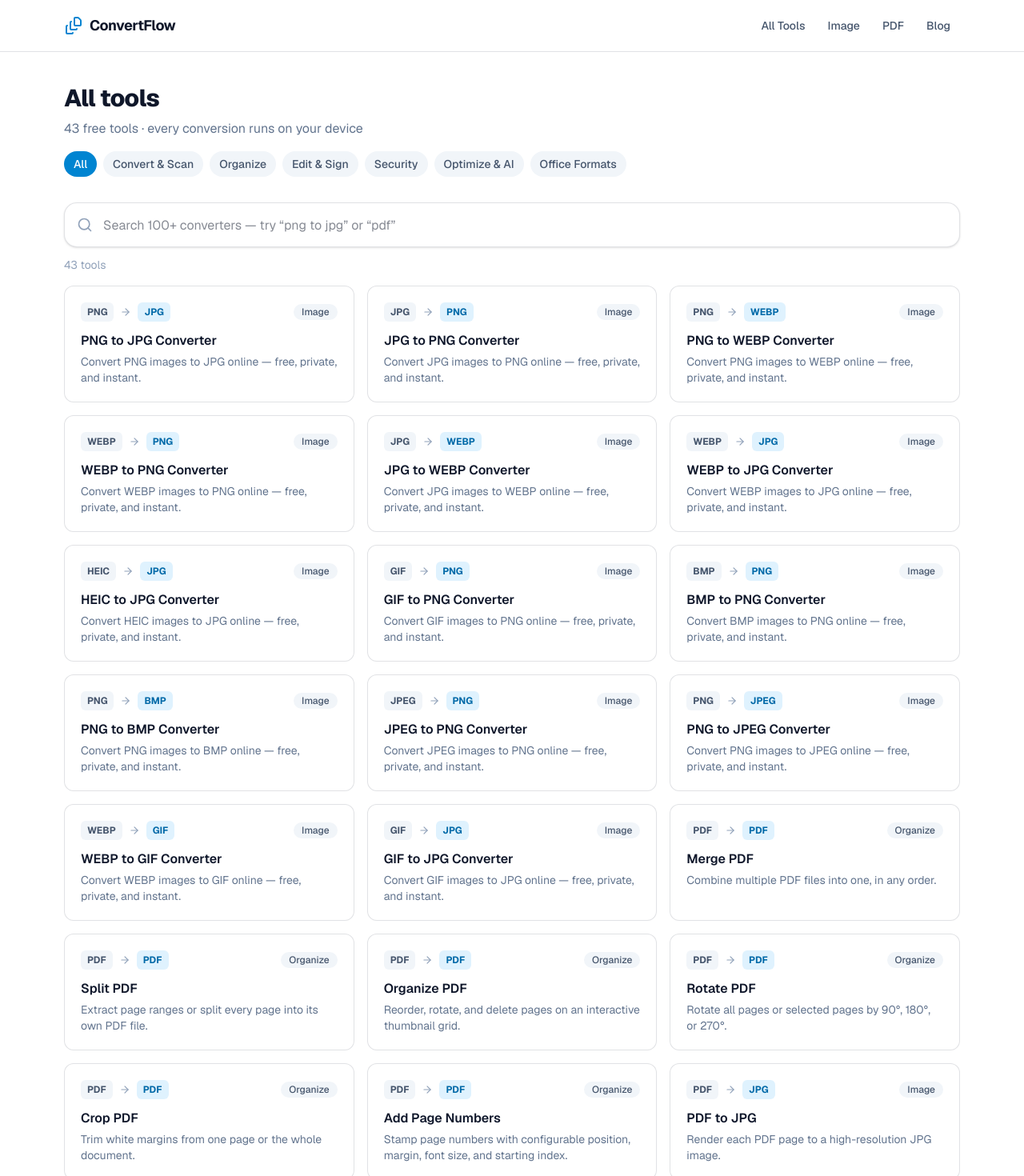
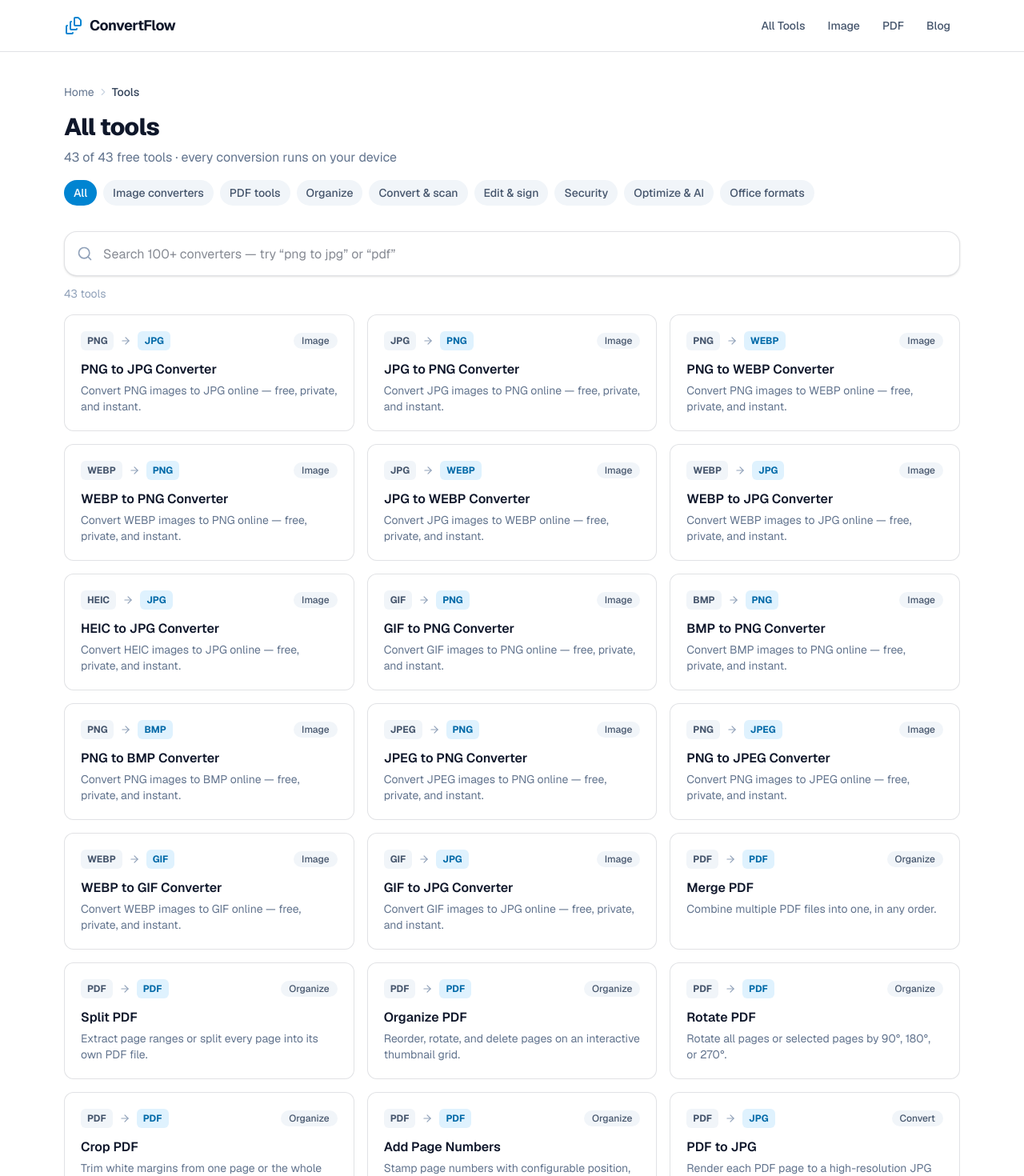
Before and after one commit to Sanjivan10/convertflow, a Next.js app: page /tools in a window 1280 px wide. Shown: the top 1470 px of the page at 80% size. Built offline with nearby package versions, Linux system fonts and the light colour scheme; no server answers; the database is empty.

Commit message:
Add ConvertFlow project (Vercel-ready)

```diff
--- a/src/app/(site)/blog/page.tsx
+++ b/src/app/(site)/blog/page.tsx
@@ -1,9 +1,20 @@
 import type { Metadata } from "next";
 import Link from "next/link";
 import { getPublishedPosts } from "@/lib/blog";
-import { buildMetadata } from "@/lib/seo";
+import {
+  breadcrumbSchema,
+  buildMetadata,
+  jsonLdScript,
+  type Crumb,
+} from "@/lib/seo";
 import { formatDate } from "@/lib/utils";
+import { Breadcrumbs } from "@/components/breadcrumbs";
 import { AdZone } from "@/components/ad-zone";
+
+const CRUMBS: Crumb[] = [
+  { name: "Home", path: "/" },
+  { name: "Blog", path: "/blog" },
+];
 
 export const revalidate = 300;
 
@@ -19,7 +30,12 @@ export default async function BlogIndex() {
 
   return (
     <div className="mx-auto max-w-4xl px-4 py-10">
-      <h1 className="text-3xl font-extrabold tracking-tight">Blog</h1>
+      <script
+        type="application/ld+json"
+        dangerouslySetInnerHTML={jsonLdScript(breadcrumbSchema(CRUMBS))}
+      />
+      <Breadcrumbs items={CRUMBS} />
+      <h1 className="mt-4 text-3xl font-extrabold tracking-tight">Blog</h1>
       <p className="mt-2 text-slate-500">
         File-format guides, compression tips, and product updates.
       </p>
--- a/src/app/(site)/page.tsx
+++ b/src/app/(site)/page.tsx
@@ -64,7 +64,7 @@ export default async function HomePage() {
         <div className="flex items-end justify-between">
           <h2 className="text-2xl font-bold">PDF Tools</h2>
           <Link
-            href="/tools?category=organize"
+            href="/tools?category=pdf"
             className="inline-flex items-center gap-1 text-sm font-medium text-sky-600 hover:underline"
           >
             Browse all PDF tools <ArrowRight className="size-4" />
--- a/src/app/(site)/tools/page.tsx
+++ b/src/app/(site)/tools/page.tsx
@@ -1,7 +1,13 @@
 import type { Metadata } from "next";
 import { getPublishedTools } from "@/lib/tools";
 import { PDF_TOOLS, PDF_TOOL_CATEGORIES } from "@/lib/pdf/catalog";
-import { buildMetadata } from "@/lib/seo";
+import {
+  breadcrumbSchema,
+  buildMetadata,
+  jsonLdScript,
+  type Crumb,
+} from "@/lib/seo";
+import { Breadcrumbs } from "@/components/breadcrumbs";
 import { ToolSearch } from "@/components/tool-search";
 import { AdZone } from "@/components/ad-zone";
 import type { ToolCardData } from "@/components/tool-card";
@@ -11,14 +17,18 @@ export const revalidate = 300;
 export const metadata: Metadata = buildMetadata({
   title: "All File Converters & PDF Tools",
   description:
-    "Browse every free tool on ConvertFlow — image converters and the full 27-tool PDF suite. All run privately in your browser.",
+    "Browse every free tool on ConvertFlow — image converters and the full PDF suite. All run privately in your browser.",
   path: "/tools",
 });
 
-const CATEGORY_LABELS: Record<string, string> = {
+// Query param -> human label for the H1 and breadcrumb.
+const LABELS: Record<string, string> = {
   image: "Image converters",
+  pdf: "PDF tools",
   ...Object.fromEntries(PDF_TOOL_CATEGORIES.map((c) => [c.id, c.label])),
 };
+
+type Card = ToolCardData & { group: "image" | "pdf" };
 
 export default async function ToolsPage({
   searchParams,
@@ -28,46 +38,88 @@ export default async function ToolsPage({
   const q = typeof sp.q === "string" ? sp.q : "";
 
   const imageTools = await getPublishedTools();
-  const imageCards: ToolCardData[] = imageTools.map((t) => ({
+  const imageCards: Card[] = imageTools.map((t) => ({
     slug: t.slug,
     name: t.name,
     fromFormat: t.fromFormat,
     toFormat: t.toFormat,
     description: t.description,
     category: t.category,
+    group: "image",
   }));
 
-  const pdfCards: ToolCardData[] = PDF_TOOLS.map((t) => ({
+  const pdfCards: Card[] = PDF_TOOLS.map((t) => {
+    const to = t.name.match(/ to (\w+)/i);
+    return {
       slug: t.slug,
       name: t.name,
       fromFormat: t.op === "html-to-pdf" ? "HTML" : "PDF",
-    toFormat: t.name.split(" to ")[1] ?? "PDF",
+      toFormat: to ? to[1].toUpperCase() : "PDF",
       description: t.description,
       category: t.category,
       href: `/${t.routePrefix}/${t.slug}`,
-  }));
+      group: "pdf" as const,
+    };
+  });
 
-  const all = [...imageCards, ...pdfCards];
-  const filtered = category ? all.filter((t) => t.category === category) : all;
-  const categories = [...new Set(all.map((t) => t.category))];
+  const all: Card[] = [...imageCards, ...pdfCards];
+
+  const filtered = !category
+    ? all
+    : category === "image"
+      ? all.filter((c) => c.group === "image")
+      : category === "pdf"
+        ? all.filter((c) => c.group === "pdf")
+        : all.filter((c) => c.group === "pdf" && c.category === category);
+
+  const crumbs: Crumb[] = [
+    { name: "Home", path: "/" },
+    { name: "Tools", path: "/tools" },
+    ...(category
+      ? [
+          {
+            name: LABELS[category] ?? category,
+            path: `/tools?category=${category}`,
+          },
+        ]
+      : []),
+  ];
 
   return (
     <div className="mx-auto max-w-6xl px-4 py-10">
-      <h1 className="text-3xl font-extrabold tracking-tight">
-        {category ? `${CATEGORY_LABELS[category] ?? category} tools` : "All tools"}
+      <script
+        type="application/ld+json"
+        dangerouslySetInnerHTML={jsonLdScript(breadcrumbSchema(crumbs))}
+      />
+
+      <Breadcrumbs items={crumbs} />
+
+      <h1 className="mt-4 text-3xl font-extrabold tracking-tight">
+        {category ? `${LABELS[category] ?? category}` : "All tools"}
       </h1>
       <p className="mt-2 text-slate-500">
-        {all.length} free tools · every conversion runs on your device
+        {filtered.length} of {all.length} free tools · every conversion runs on
+        your device
       </p>
 
       <div className="mt-4 flex flex-wrap gap-2">
         <CategoryChip active={!category} href="/tools" label="All" />
-        {categories.map((c) => (
         <CategoryChip
-            key={c}
-            active={category === c}
-            href={`/tools?category=${c}`}
-            label={CATEGORY_LABELS[c] ?? c}
+          active={category === "image"}
+          href="/tools?category=image"
+          label="Image converters"
+        />
+        <CategoryChip
+          active={category === "pdf"}
+          href="/tools?category=pdf"
+          label="PDF tools"
+        />
+        {PDF_TOOL_CATEGORIES.map((c) => (
+          <CategoryChip
+            key={c.id}
+            active={category === c.id}
+            href={`/tools?category=${c.id}`}
+            label={c.label}
           />
         ))}
       </div>
@@ -93,7 +145,7 @@ function CategoryChip({
   return (
     <a
       href={href}
-      className={`rounded-full px-3 py-1.5 text-sm font-medium capitalize transition-colors ${
+      className={`rounded-full px-3 py-1.5 text-sm font-medium transition-colors ${
         active
           ? "bg-sky-600 text-white"
           : "bg-slate-100 text-slate-600 hover:bg-slate-200 dark:bg-slate-800 dark:text-slate-300"
--- a/src/app/api/admin/upload/route.ts
+++ b/src/app/api/admin/upload/route.ts
@@ -3,12 +3,12 @@ import { join } from "node:path";
 import { NextResponse } from "next/server";
 import { auth } from "@/auth";
 
+// SVG is intentionally excluded — it can carry scripts (stored-XSS risk).
 const ALLOWED = new Set([
   "image/png",
   "image/jpeg",
   "image/webp",
   "image/gif",
-  "image/svg+xml",
 ]);
 const MAX_BYTES = 5 * 1024 * 1024;
 const EXT: Record<string, string> = {
@@ -16,7 +16,6 @@ const EXT: Record<string, string> = {
   "image/jpeg": "jpg",
   "image/webp": "webp",
   "image/gif": "gif",
-  "image/svg+xml": "svg",
 };
 
 export async function POST(request: Request) {
--- /dev/null
+++ b/src/app/llms.txt/route.ts
@@ -0,0 +1,120 @@
+import { absoluteUrl, siteConfig } from "@/lib/site";
+import { PDF_TOOLS } from "@/lib/pdf/catalog";
+import { TOOL_CATALOG } from "@/lib/tool-catalog";
+import { getPublishedPosts } from "@/lib/blog";
+
+export const revalidate = 3600;
+
+// /llms.txt — a structured summary for LLMs and AI answer engines (AEO/GEO).
+// Spec: https://llmstxt.org  ·  plain markdown, links + one-line descriptions.
+export async function GET() {
+  const posts = await getPublishedPosts().catch(() => []);
+
+  const line = (name: string, url: string, desc: string) =>
+    `- [${name}](${url}): ${desc.replace(/\s+/g, " ").trim()}`;
+
+  const pdfByGroup = (predicate: (op: string) => boolean) =>
+    PDF_TOOLS.filter((t) => predicate(t.op))
+      .map((t) =>
+        line(t.name, absoluteUrl(`/${t.routePrefix}/${t.slug}`), t.description),
+      )
+      .join("\n");
+
+  const organise = new Set([
+    "merge",
+    "split",
+    "organize",
+    "rotate",
+    "crop",
+    "page-numbers",
+  ]);
+  const editSign = new Set(["editor", "sign", "watermark", "forms", "redact"]);
+  const security = new Set(["protect", "unlock"]);
+  const optimise = new Set(["compress", "ocr", "repair", "compare", "translate"]);
+  const convert = new Set(["pdf-to-jpg", "jpg-to-pdf", "scan-to-pdf"]);
+  const office = new Set([
+    "pdf-to-word",
+    "pdf-to-excel",
+    "html-to-pdf",
+    "pdf-to-powerpoint",
+    "word-to-pdf",
+    "powerpoint-to-pdf",
+    "excel-to-pdf",
+    "pdf-to-pdfa",
+  ]);
+
+  const body = `# ${siteConfig.name} — Free Online File Converter & PDF Toolkit
+
+> ${siteConfig.name} is a free, privacy-first web application for converting files and editing PDFs. Every conversion runs entirely in the visitor's browser using the Canvas API, pdf.js, pdf-lib, and WebAssembly — files are never uploaded to any server. There is no account, no watermark, and no limit on the number of files.
+
+## Key facts
+
+- Cost: 100% free. No sign-up, no paywall, no watermark, no file-count limit.
+- Privacy: all processing is client-side. Files never leave the user's device; nothing is stored or transmitted.
+- Compatibility: any modern browser (Chrome, Edge, Firefox, Safari). No extension or desktop install.
+- Speed: conversions are instant for images and fast for PDFs because there is no upload/download round-trip.
+- Core Web Vitals: pages are server-rendered, ad slots reserve fixed space (zero layout shift), and heavy engines load asynchronously.
+- Homepage: ${siteConfig.url}
+- All tools: ${absoluteUrl("/tools")}
+- Sitemap: ${absoluteUrl("/sitemap.xml")}
+
+## PDF tools — organise & edit pages
+
+${pdfByGroup((op) => organise.has(op))}
+
+## PDF tools — edit, annotate & sign
+
+${pdfByGroup((op) => editSign.has(op))}
+
+## PDF tools — security
+
+${pdfByGroup((op) => security.has(op))}
+
+## PDF tools — convert & scan
+
+${pdfByGroup((op) => convert.has(op))}
+
+## PDF tools — optimise, OCR & AI
+
+${pdfByGroup((op) => optimise.has(op))}
+
+## Office-format conversions
+
+${pdfByGroup((op) => office.has(op))}
+
+## Image converters
+
+${TOOL_CATALOG.filter((t) => t.status === "PUBLISHED")
+  .map((t) =>
+    line(t.name, absoluteUrl(`/convert/${t.slug}`), t.description),
+  )
+  .join("\n")}
+
+## Blog
+
+${
+  posts.length
+    ? posts
+        .map((p) =>
+          line(p.title, absoluteUrl(`/blog/${p.slug}`), p.excerpt || p.title),
+        )
+        .join("\n")
+    : "- No published articles yet."
+}
+
+## Common questions
+
+- Is ${siteConfig.name} free? Yes — every tool is free with no account, no watermark, and no file limit.
+- Are my files uploaded? No. Conversions run in your browser; files never reach a server.
+- Do I need to install anything? No. It works in any modern web browser.
+- Can I convert multiple files at once? Yes, for batch-capable tools such as image conversion and merge PDF.
+- Which formats are supported? Images: PNG, JPG, WEBP, GIF, BMP, HEIC. Documents: PDF (merge, split, compress, sign, watermark, OCR, forms, and more), plus text-level PDF↔Word/Excel and HTML→PDF.
+`;
+
+  return new Response(body, {
+    headers: {
+      "Content-Type": "text/plain; charset=utf-8",
+      "Cache-Control": "public, max-age=3600, s-maxage=3600",
+    },
+  });
+}
--- a/src/components/admin/image-upload-field.tsx
+++ b/src/components/admin/image-upload-field.tsx
@@ -94,7 +94,7 @@ export function ImageUploadField({
       <input
         ref={inputRef}
         type="file"
-        accept="image/png,image/jpeg,image/webp,image/gif,image/svg+xml"
+        accept="image/png,image/jpeg,image/webp,image/gif"
         className="hidden"
         onChange={(e) => {
           onFile(e.target.files?.[0]);
--- a/src/components/pdf/pdf-tool-page.tsx
+++ b/src/components/pdf/pdf-tool-page.tsx
@@ -23,7 +23,7 @@ export function PdfToolPage({ tool }: { tool: PdfToolDef }) {
   const path = `/${tool.routePrefix}/${tool.slug}`;
   const crumbs: Crumb[] = [
     { name: "Home", path: "/" },
-    { name: "PDF Tools", path: "/tools" },
+    { name: "Tools", path: "/tools?category=pdf" },
     { name: tool.name, path },
   ];
 
--- a/src/lib/pdf/catalog.ts
+++ b/src/lib/pdf/catalog.ts
@@ -193,7 +193,7 @@ export const PDF_TOOLS: PdfToolDef[] = [
     slug: "pdf-to-jpg",
     routePrefix: "tools",
     op: "pdf-to-jpg",
-    category: "image",
+    category: "convert",
     name: "PDF to JPG",
     h1: "Convert PDF to JPG",
     description:
@@ -209,7 +209,7 @@ export const PDF_TOOLS: PdfToolDef[] = [
     slug: "jpg-to-pdf",
     routePrefix: "tools",
     op: "jpg-to-pdf",
-    category: "image",
+    category: "convert",
     name: "JPG to PDF",
     h1: "Convert JPG to PDF",
     description:
@@ -224,7 +224,7 @@ export const PDF_TOOLS: PdfToolDef[] = [
     slug: "scan-to-pdf",
     routePrefix: "tools",
     op: "scan-to-pdf",
-    category: "image",
+    category: "convert",
     name: "Scan to PDF",
     h1: "Scan documents to PDF",
     description:
@@ -601,7 +601,7 @@ export function pdfToolsByPrefix(prefix: "tools" | "convert"): PdfToolDef[] {
 
 export const PDF_TOOL_CATEGORIES = [
   { id: "organize", label: "Organize" },
-  { id: "image", label: "Convert & scan" },
+  { id: "convert", label: "Convert & scan" },
   { id: "edit", label: "Edit & sign" },
   { id: "security", label: "Security" },
   { id: "optimize", label: "Optimize & AI" },
```
Also changed, not shown: next.config.ts (+34 -7 lines), src/app/robots.ts (+31 -5 lines). Lines whose indentation alone changed are shown as unchanged.
